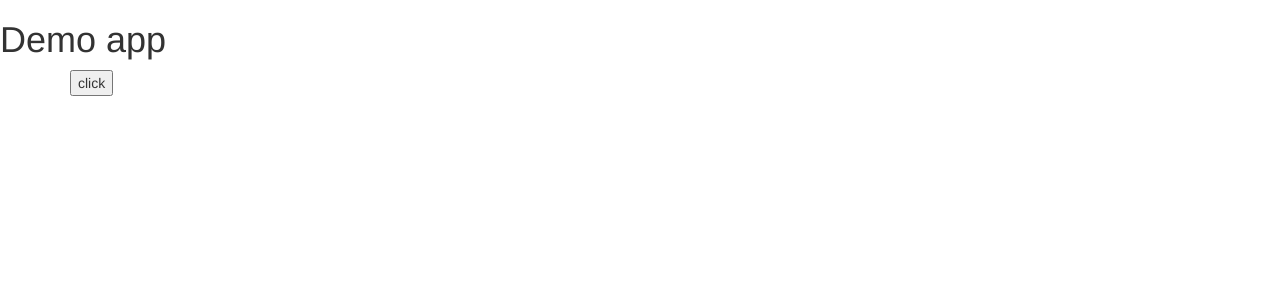
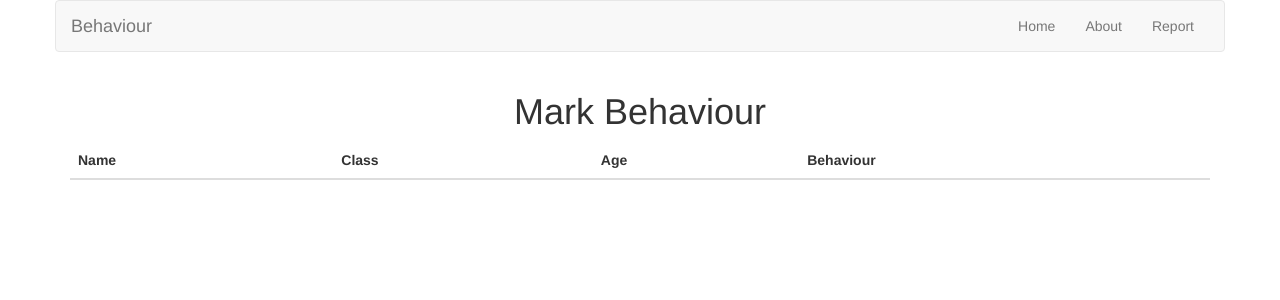
Before and after one commit to prerit2010/StudentBehaviour, a Django app: template mysite/app/templates/app/index.html in a window 1280 px wide. Shown: the top 300 px of the page. Run offline with Django 3.2, Linux system fonts and the light colour scheme; the template is opened without the code that fills it, so the values that code supplies are empty; some libraries are stand-ins or nearby versions.

Commit message:
added angular code for student list retreival

```diff
--- a/mysite/app/static/app/js/main.js
+++ b/mysite/app/static/app/js/main.js
@@ -1,18 +1,37 @@
 (function(){
-	var app = angular.module('demoapp', [ ]);
+	var app = angular.module('app', [ ]);
 
 
-app.controller('DemoCtrl', ['$scope', function($scope){
+app.controller('DemoCtrl', function ($scope, $http){
 
-	$scope.num = 0;
+	$scope.loadstudents = function(){
+		$http.get('/api/students/').then(function(response){
+			$scope.resp = response.data;
+			$scope.students = $scope.resp.objects;
 
-	$scope.save = function(){
-		$(".data").html("click : " + $scope.num);
-		$scope.num += 1;
+		});
+
+	};
+	$scope.loadstudents();
+
+	$scope.selected_item = "Mark Behaviour";
+
+	$scope.loadbehaviour = function(){
+		$http.get('/api/behaviour/').then(function(response){
+			$scope.resp = response.data;
+			$scope.behaviours = $scope.resp.objects;
+
+		});
+
+	};
+	$scope.loadbehaviour();
+
+	$scope.itemSelected = function(item){
+		$scope.selected_item = item;
 
 	};
 
-}]);
+});
 })();
 
 // alert("lol");
--- a/mysite/app/templates/app/index.html
+++ b/mysite/app/templates/app/index.html
@@ -6,21 +6,82 @@
 		<link href="https://maxcdn.bootstrapcdn.com/bootstrap/3.3.6/css/bootstrap.min.css" rel="stylesheet" >
 	</HEAD>
 	<script type="text/javascript" src="//ajax.googleapis.com/ajax/libs/jquery/2.1.0/jquery.min.js"></script>
+	<script src="https://maxcdn.bootstrapcdn.com/bootstrap/3.3.6/js/bootstrap.min.js" ></script>
 
-	<body ng-app="demoapp">
+	<body ng-app="app">
+		<div class="container">
+			<div class="row">
+				<nav class="navbar navbar-default  ">
+		    		<div class="container-fluid">
+		        		<!-- Brand and toggle get grouped for better mobile display -->
+
+			            <button type="button" class="navbar-toggle" data-toggle="collapse" data-target="#bs-example-navbar-collapse-1">
+			                <span class="sr-only">Toggle navigation</span>
+			                <span class="icon-bar"></span>
+			                <span class="icon-bar"></span>
+			                <span class="icon-bar"></span>
+			            </button>
+			            <a class="navbar-brand" href="/">Behaviour</a>
+
+
+		        <!-- Collect the nav links, forms, and other content for toggling -->
+				        <div class="collapse navbar-collapse" id="bs-example-navbar-collapse-1">
+				            <ul class="nav navbar-nav navbar-right">
+				                <li>
+				                    <a href="/">Home</a>
+				                </li>
+				                <li>
+				                    <a href="/about/">About</a>
+				                </li>
+				                <li>
+				                    <a href="/write_blog/">Report</a>
+				                </li>
+
+				            </ul>
+				        </div>
+		        			<!-- /.navbar-collapse -->
+		   			</div>
+		    		<!-- /.container -->
+				</nav>
+			</div>
+
 		<script type="text/javascript" src = "//cdnjs.cloudflare.com/ajax/libs/angular.js/1.5.3/angular.min.js"></script>
 		<script type="text/javascript" src="{% static "app/js/main.js" %}"></script>
 
-		<H1>Demo app</H1>
+			<div class="row">
+				<div ng-controller="DemoCtrl" class="container">
+					<H1 class="text-center">Mark Behaviour</H1>
+					<table class="table table-striped">
+					    <thead>
+					        <tr>
+					            <th>Name</th>
+					            <th>Class</th>
+					            <th>Age</th>
+					            <th>Behaviour</th>
+					        </tr>
+					    </thead>
+					    <tbody>
+					    	{% verbatim %}
+					        <tr ng-repeat="student in students">
+					            <td>{{student.name}}</td>
+					            <td>{{student.student_class}}</td>
+					            <td>{{student.age}}</td>
+					            <td>
+					            	<div class="col-md-5">
+							            <select class="form-control">
+							            	<option value="0" label="Please Select"></option>
+											<option ng-repeat="behaviour in behaviours">{{behaviour.behaviour_name}} ({{behaviour.points}})</option>
+							           	</select>
+						           	</div>
+				            	</td>
+				        	</tr>
+				     		{% endverbatim %}
+				    	</tbody>
+					</table>
+				</div>
+			</div>
 
-		<div ng-app="demoapp" ng-controller="DemoCtrl" class="container">
-			<div class="data">
-
-			</div>
-			<button ng-click="save()">click</button>
 
 		</div>
-
-
 	</body>
 </HTML>
--- a/mysite/mysite/urls.py
+++ b/mysite/mysite/urls.py
@@ -1,11 +1,17 @@
 from django.conf.urls import include, url
 from django.contrib import admin
-from app.api import StudentsResource
+from app.api import StudentsResource, BehaviourResource, AttendanceResource, PointsResource
 
 student_resource  = StudentsResource()
+behaviour_resource = BehaviourResource()
+attendance_resource = AttendanceResource()
+points_resource = PointsResource()
 
 urlpatterns = [
     url(r'^app/', include('app.urls')),
     url(r'^admin/', admin.site.urls),
-    url(r'^api/', include(student_resource.urls))
+    url(r'^api/', include(student_resource.urls)),
+    url(r'^api/', include(behaviour_resource.urls)),
+    url(r'^api/', include(attendance_resource.urls)),
+    url(r'^api/', include(points_resource.urls))
 ]
```
Also changed, not shown: mysite/app/api.py (+19 -1 lines).
